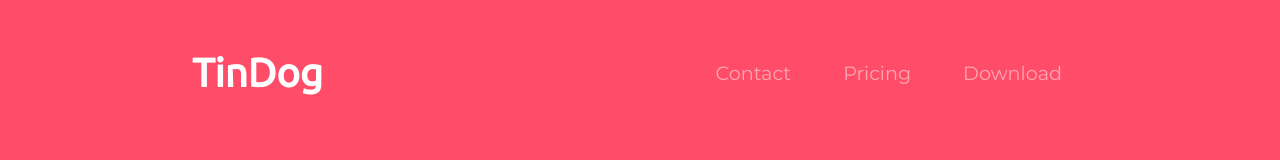
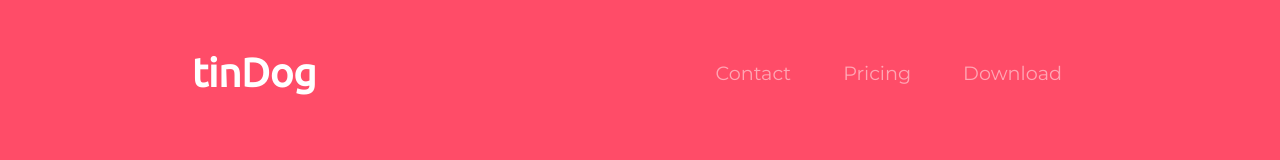
Before and after one commit to shyamavchandran/TinDog, a plain HTML site: page index.html in a window 1280 px wide. Shown: the top 160 px of the page. Drawn offline with nearby package versions, Linux system fonts and the light colour scheme.

Commit message:
Update index.html

```diff
--- a/index.html
+++ b/index.html
@@ -33,7 +33,7 @@
 
       <!-- Nav Bar -->
       <nav class="navbar navbar-expand-lg navbar-dark">
-        <a class="navbar-brand" href=" ">TinDog</a>
+        <a class="navbar-brand" href=" ">tinDog</a>
         <button class="navbar-toggler" type="button" data-bs-toggle="collapse" data-bs-target="#navbarTogglerDemo01" aria-controls="navbarTogglerDemo01" aria-expanded="false" aria-label="Toggle navigation">
           <span class="navbar-toggler-icon"></span>
         </button>
```
